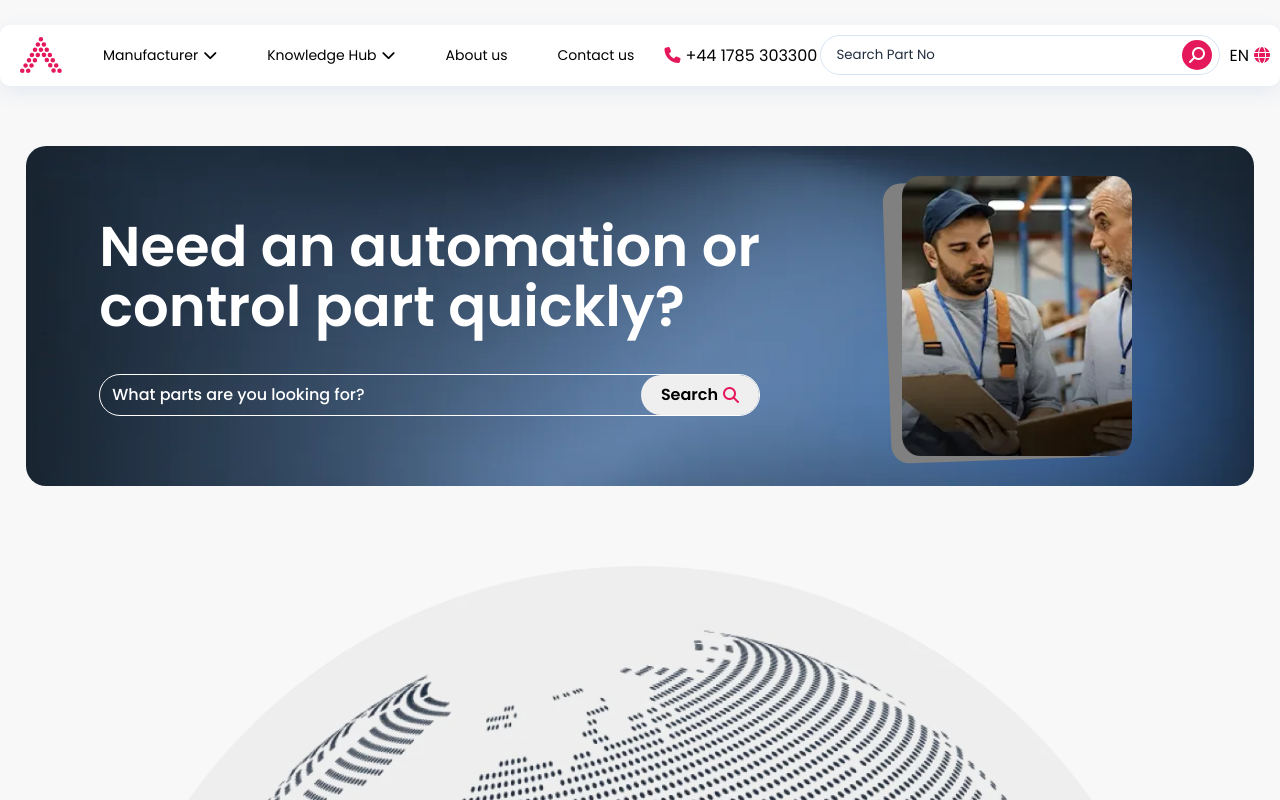
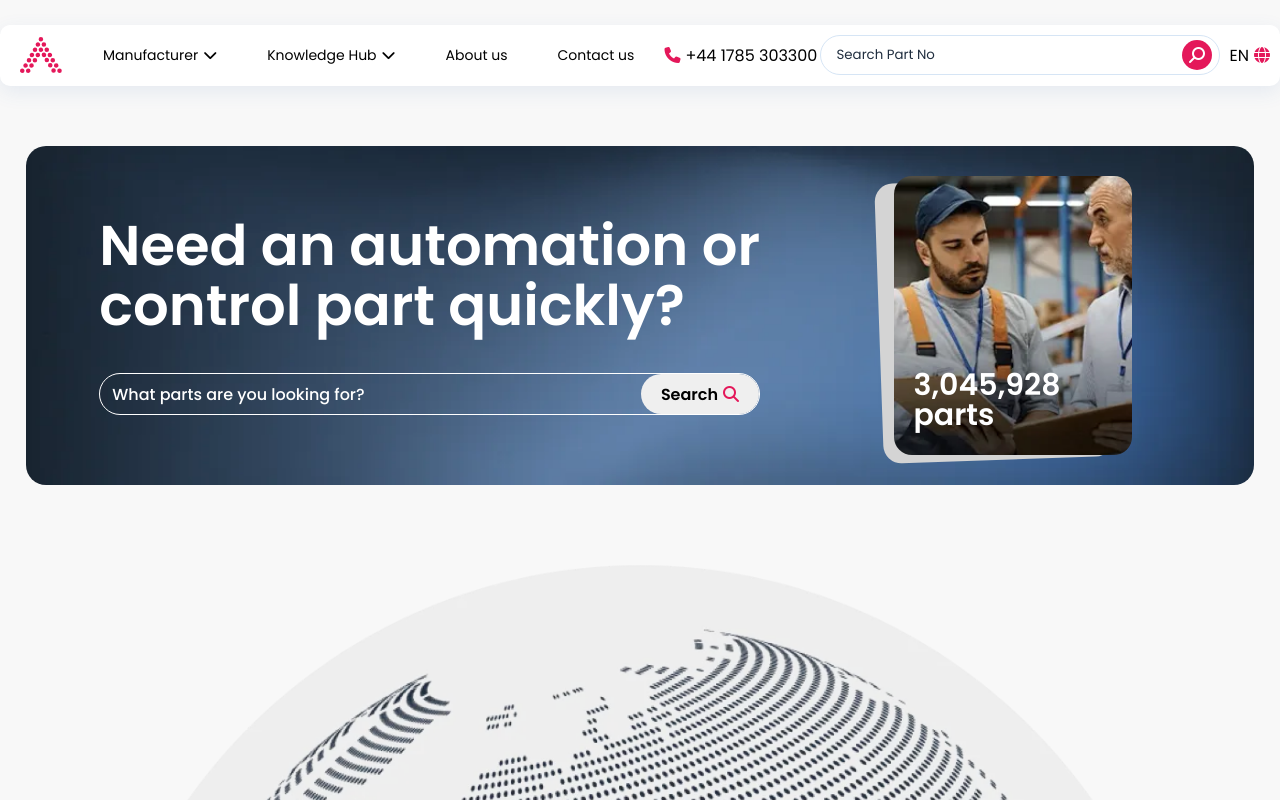
Before and after one commit to emmanuelojiji/eua-refresh, a React (Create React App) app: page / in a window 1280 px wide. Shown: the top 800 px of the page. Built offline with nearby package versions, Linux system fonts and the light colour scheme.

Commit message:
feat: parts amount added to hero card

```diff
--- a/src/App.js
+++ b/src/App.js
@@ -29,7 +29,7 @@ function App() {
 
           <div className="hero-right">
             <div className="card-container">
-              <div className="card-1"></div>
+              <div className="card-1">3,045,928<br></br> parts</div>
               <div className="card-2"></div>
             </div>
           </div>
--- a/src/App.scss
+++ b/src/App.scss
@@ -35,8 +35,8 @@
   }
 
   .card-1 {
-    height: 280px;
-    width: 230px;
+    height: 279px;
+    width: 238px;
     background: brown;
     background: url("./media/card.webp");
     background-size: cover;
@@ -44,12 +44,22 @@
     border-radius: 18px;
     z-index: 1;
     position: relative;
+    color: white;
+    font-size: 30px;
+    display: flex;
+    align-items: flex-end;
+    justify-content: start;
+    padding-left: 20px;
+    padding-bottom: 25px;
+    text-align: left;
+    line-height: 30px;
+    font-weight: 600;
   }
 
   .card-2 {
     height: 280px;
     width: 230px;
-    background: grey;
+    background: #D4D4D4;
 
     background-size: cover;
     background-position: center;
```
